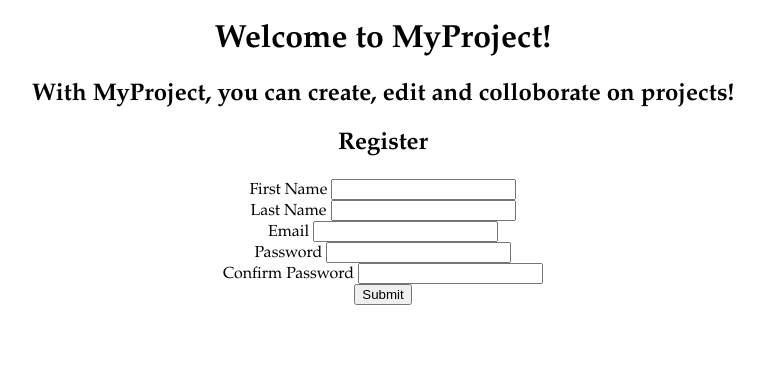
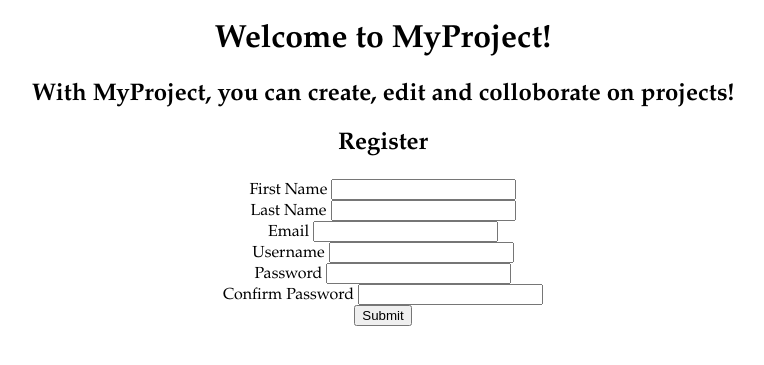
Before and after one commit to jakeearing/MyProject-Web-Application, a Flask app: page /register in a window 1280 px wide. Shown: the part 80-445 px from the top of the page, without its empty margins (257-1021 px from the left). Run offline with Flask 2, Linux system fonts and the light colour scheme.

Commit message:
Adder username to new account form and register route
Added an entry in the register view where you will now need to enter a username, updated the register route to reflect this.

Added username to the forms.py for the RegisterForm

```diff
--- a/app.py
+++ b/app.py
@@ -128,8 +128,9 @@ def register():
 
         first_name = request.form['firstname']
         last_name = request.form['lastname']
+        username = request.form['username']
 
-        new_user = User(first_name, last_name, first_name, request.form['email'], h_password)
+        new_user = User(first_name, last_name, username, request.form['email'], h_password)
 
         db.session.add(new_user)
         db.session.commit()
--- a/forms.py
+++ b/forms.py
@@ -15,6 +15,8 @@ class RegisterForm(FlaskForm):
     firstname = StringField('First Name', validators=[Length(1, 10)])
 
     lastname = StringField('Last Name', validators=[Length(1, 20)])
+
+    username = StringField('Username', validators=[Length(1, 20)])
 
     email = StringField('Email', [
         Email(message='Not a valid email address.'),
--- a/models.py
+++ b/models.py
@@ -40,7 +40,7 @@ class User(db.Model):
     email = db.Column("email", db.String(50))
     password = db.Column("password", db.String(50), nullable=False)
     registered_on = db.Column(db.DateTime, nullable=False)
-    projectss = db.relationship("Project", backref="user", lazy=True)
+    projects = db.relationship("Project", backref="user", lazy=True)
     comments = db.relationship("Comment", backref="user", lazy=True)
 
     def __init__(self, fname, lname, username, email, password):
--- a/templates/account/register.html
+++ b/templates/account/register.html
@@ -61,6 +61,15 @@
                         </ul>
                         {% endif %}
                     </div>
+                    <div class="form-field">{{ form.username.label }} {{ form.username }}
+                        {% if form.username.errors %}
+                        <ul class="errors">
+                            {% for error in form.username.errors %}
+                            <li>{{ error }}</li>
+                            {% endfor %}
+                        </ul>
+                        {% endif %}
+                    </div>
                     <div class="form-field">{{ form.password.label }} {{ form.password }}
                         {% if form.password.errors %}
                         <ul class="errors">
```
